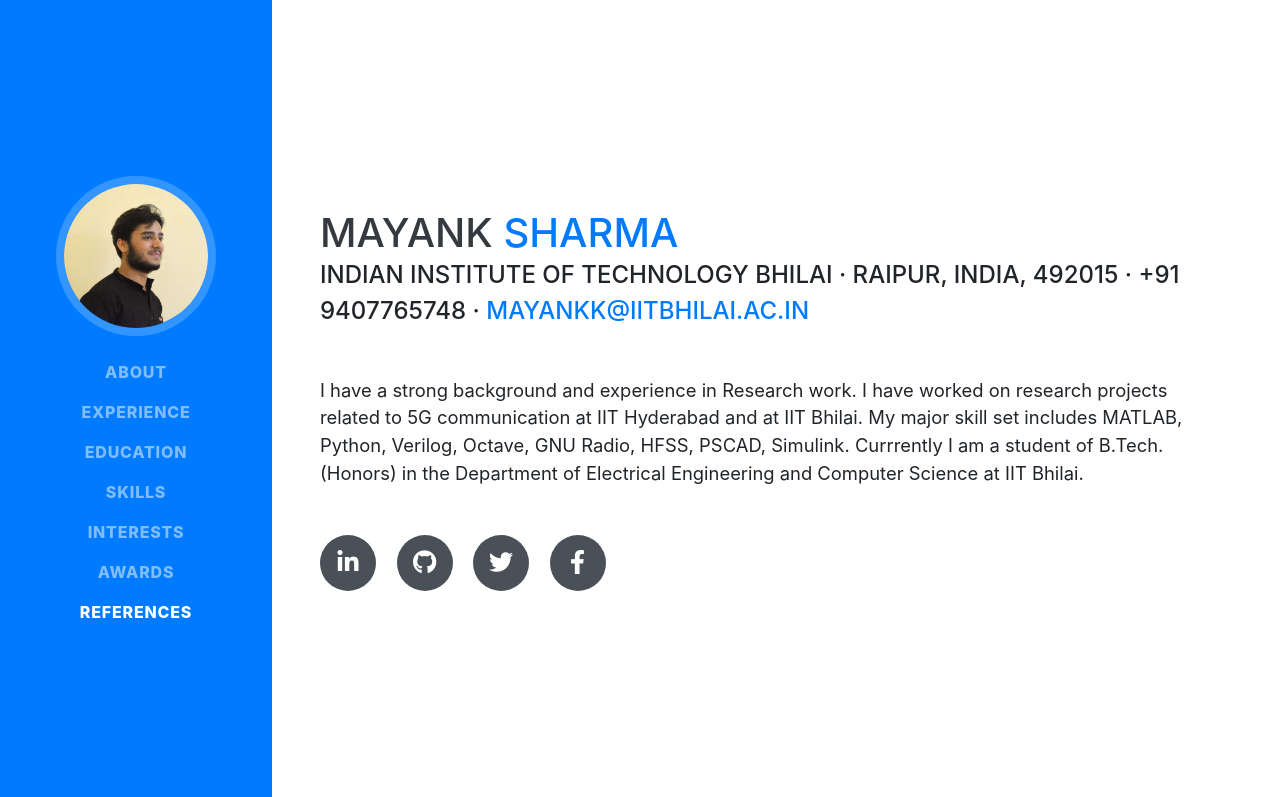
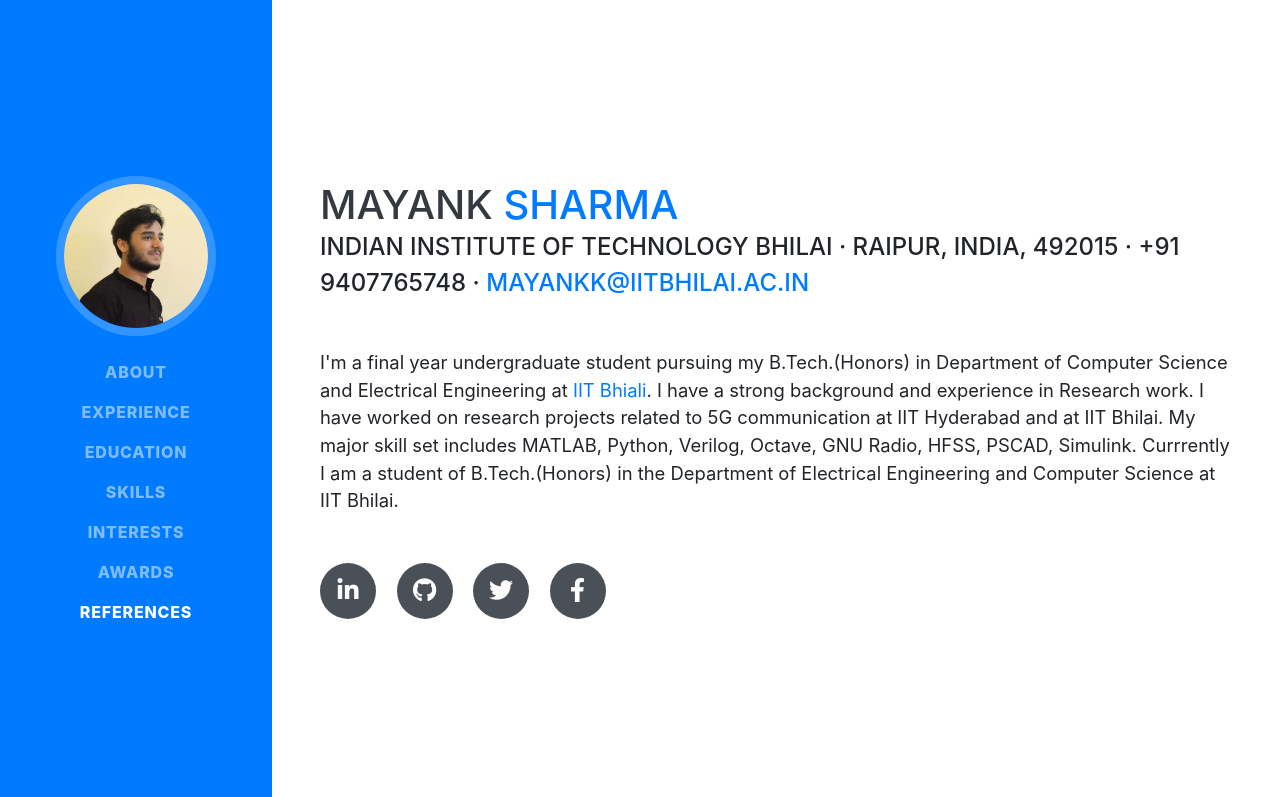
Before and after one commit to MayankSharma7/MayankSharma7.github.io, a website with bundled scripts: page index.html in a window 1280 px wide. Shown: the top 797 px of the page. Built offline with nearby package versions, Linux system fonts and the light colour scheme; a web font is replaced by a local one.

Commit message:
Update index.html

```diff
--- a/index.html
+++ b/index.html
@@ -83,6 +83,7 @@
           <a href="mailto:mayankk@iitbhilai.ac.in">mayankk@iitbhilai.ac.in</a>
         </div>
         <p class="lead mb-5">
+          I'm a final year undergraduate student pursuing my B.Tech.(Honors) in Department of Computer Science and Electrical Engineering at <a href="https://iitbhilai.ac.in/" target="_blank">IIT Bhiali</a>.
           I have a strong background and experience in Research work. I have worked on research projects related to 5G communication at IIT Hyderabad and at IIT Bhilai. My major skill set includes MATLAB, Python, Verilog, Octave, GNU Radio, HFSS, PSCAD, Simulink.
           Currrently I am a student of B.Tech.(Honors) in the Department of Electrical Engineering and Computer Science at IIT Bhilai.</p>
         <div class="social-icons">
```
